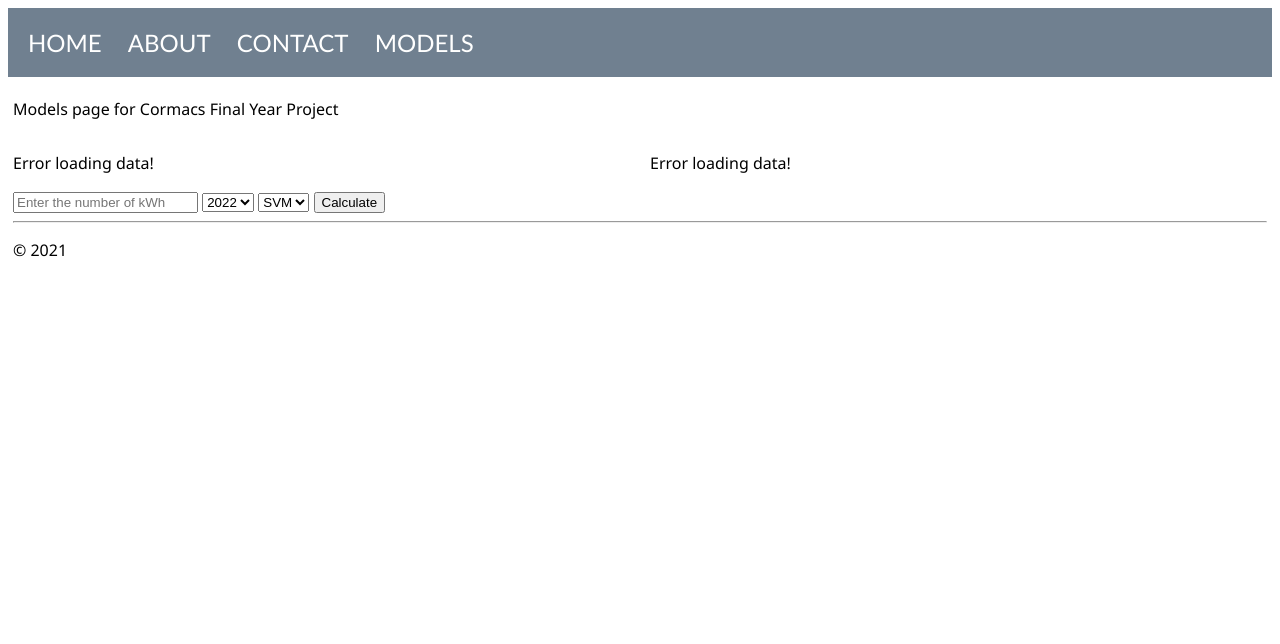
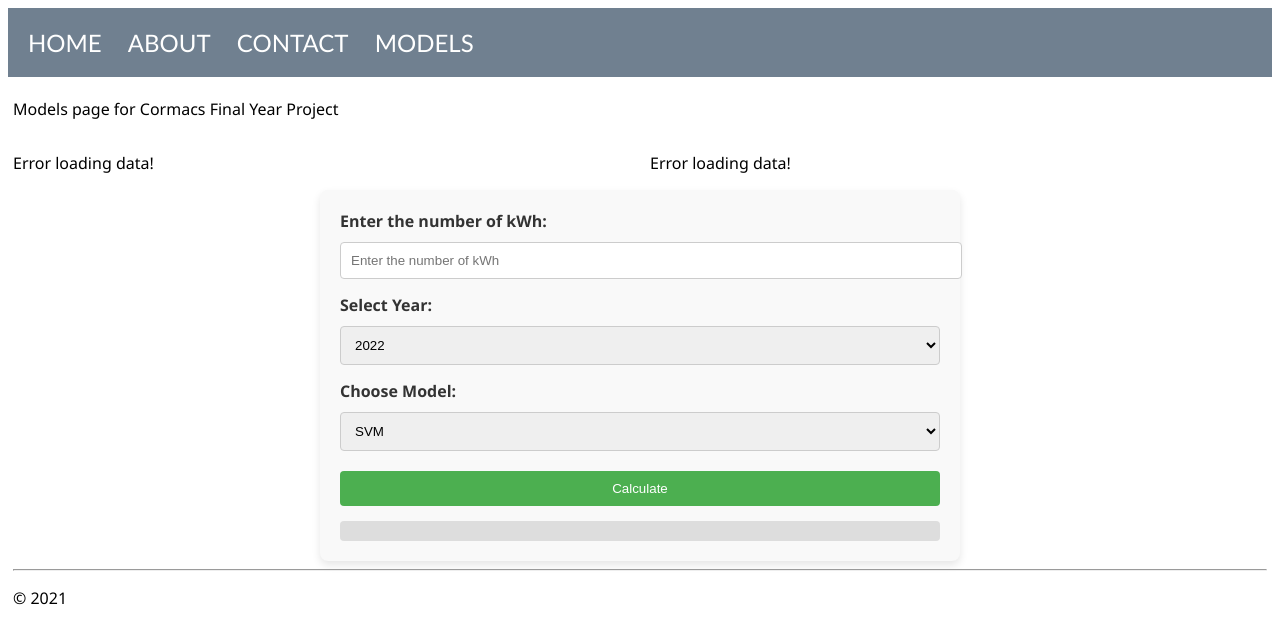
Before and after one commit to cormacduffy25/FYP, a Flask app: page /models/ in a window 1280 px wide. Shown: the top 644 px of the page. Run offline with Flask 3, Linux system fonts and the light colour scheme; data that the repository does not hold is empty; parts of the project's set-up code (start-up, migrations or seed data) failed here and were passed over.

Commit message:
Update ANN model to use a larger test size and plot actual vs predicted values

```diff
--- a/app/models/ann_model_f.py
+++ b/app/models/ann_model_f.py
@@ -81,7 +81,7 @@
     x = train_data[feature_columns]  # Your input features
     y = train_data[target_columns]  # Your target variable
 
-    x_train, x_test, y_train, y_test = train_test_split(x, y, test_size = 0.2, random_state = 32)
+    x_train, x_test, y_train, y_test = train_test_split(x, y, test_size = 0.4, random_state = 32)
 
     sc = StandardScaler()
     x_train = sc.fit_transform(x_train)
@@ -131,7 +131,7 @@
         for j, fuel_type in enumerate(target_columns):  # Iterate over each fuel type
          print(f"{fuel_type} - Prediction: {predictions_train[i, j]:.4f}, Actual: {actual_values_train[i, j]:.4f}")
 
-
+    plot_act_vs_predicted(predictions_train, actual_values_train, 'Train Data')
     plot_act_vs_predicted(predicted_coal_prices, actual_coal_prices, 'Coal Price')
     plot_act_vs_predicted(predicted_oil_prices, actual_oil_prices, 'Oil Price')
     plot_act_vs_predicted(predicted_gas_prices, actual_gas_prices, 'Gas Price')
--- a/app/static/site.css
+++ b/app/static/site.css
@@ -48,3 +48,52 @@
     width: 100%; /* Each chart takes up the full width of its container */
     min-width: 300px; /* Minimum width of each chart to avoid too much squeezing */
 }
+
+.calculator {
+    background-color: #f9f9f9;
+    padding: 20px;
+    border-radius: 8px;
+    box-shadow: 0 4px 8px rgba(0,0,0,0.1);
+    width: 100%;
+    max-width: 600px;
+    margin: auto;
+}
+
+.input-group {
+    margin-bottom: 15px;
+}
+
+label {
+    display: block;
+    font-weight: bold;
+    margin-bottom: 5px;
+    color: #333;
+}
+
+input, select, button {
+    width: 100%;
+    padding: 10px;
+    margin-top: 5px;
+    border: 1px solid #ccc;
+    border-radius: 4px;
+}
+
+button {
+    background-color: #4CAF50;
+    color: white;
+    border: none;
+    cursor: pointer;
+    transition: background-color 0.3s;
+}
+
+button:hover {
+    background-color: #45a049;
+}
+
+#output {
+    margin-top: 15px;
+    padding: 10px;
+    background-color: #ddd;
+    border-radius: 4px;
+    color: #333;
+}
--- a/app/templates/models.html
+++ b/app/templates/models.html
@@ -13,18 +13,27 @@
         <canvas id="svmChart" width="800" height="400"></canvas>
     </div>
 </div>
-<div class ="calculator">
-    <input type ="number" id="kWh" placeholder="Enter the number of kWh" min ="0">
+<div class="calculator">
+    <div class="input-group">
+        <label for="kWh">Enter the number of kWh:</label>
+        <input type="number" id="kWh" placeholder="Enter the number of kWh" min="0">
+    </div>
+    <div class="input-group">
+        <label for="yearSelect">Select Year:</label>
         <select id="yearSelect">
             <option value="2022">2022</option>
             <option value="2023">2023</option>
             <option value="2024">2024</option>
             <option value="2025">2025</option>
         </select>
+    </div>
+    <div class="input-group">
+        <label for="modelSelect">Choose Model:</label>
         <select id="modelSelect">
             <option value="SVM">SVM</option>
             <option value="ANN">ANN</option>
         </select>
+    </div>
     <button onclick="performCalculation()">Calculate</button>
     <div id="output"></div>
 </div>
--- a/model_performance.csv
+++ b/model_performance.csv
@@ -66,4 +66,6 @@
 0.051564771682024,0.0884233638644218
 0.0559521578252315,0.0985611528158187
 0.0844250172376632,0.1029982194304466
-0.07597348093986511,0.10607235878705978
+0.0759734809398651,0.1060723587870597
+0.076834462583065,0.095542773604393
+0.07187815755605698,0.09655755013227463
```
Also changed, not shown: app/models/svm_model_f.py (+87 -0 lines), 2 other files. Lines whose indentation alone changed are shown as unchanged.
